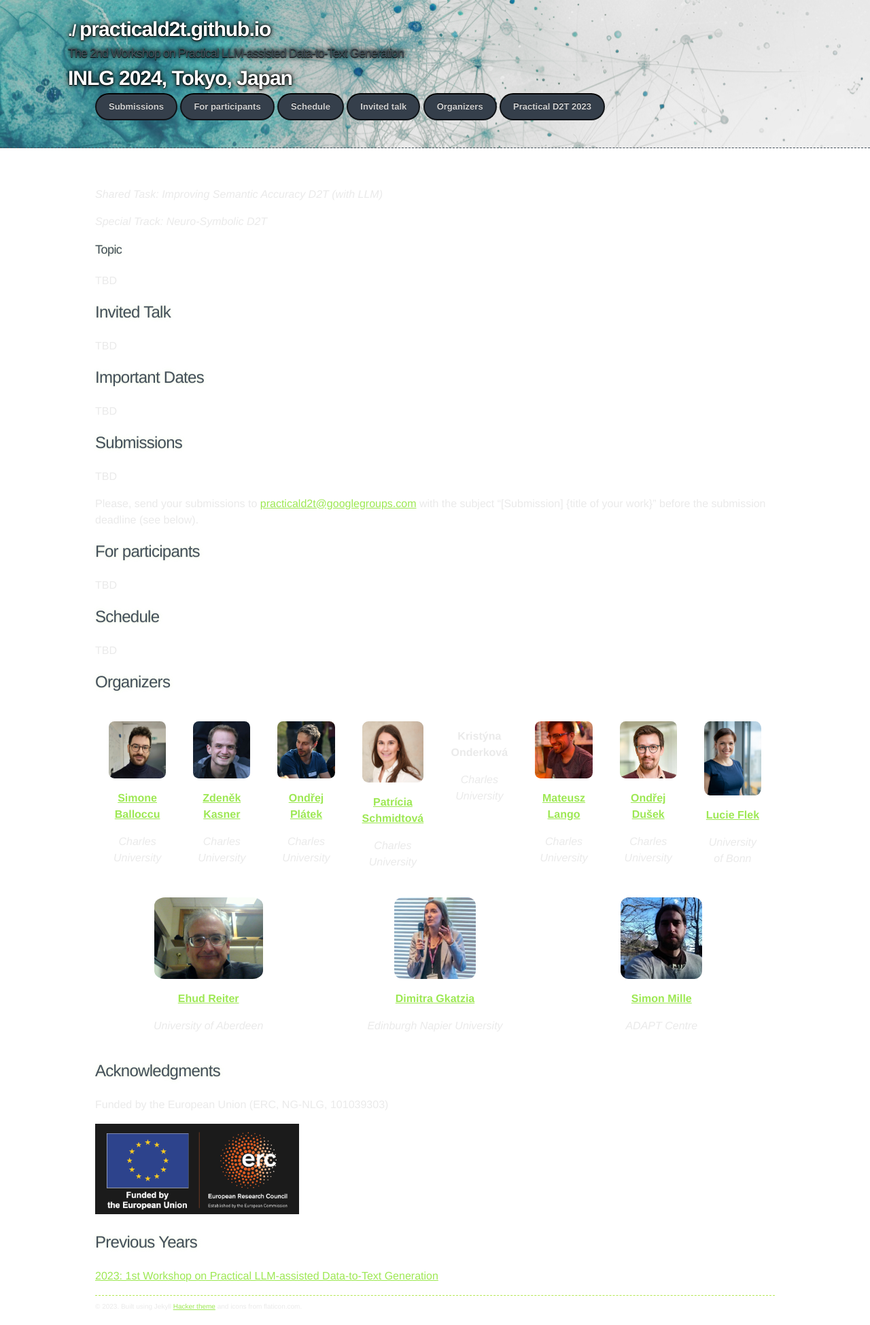
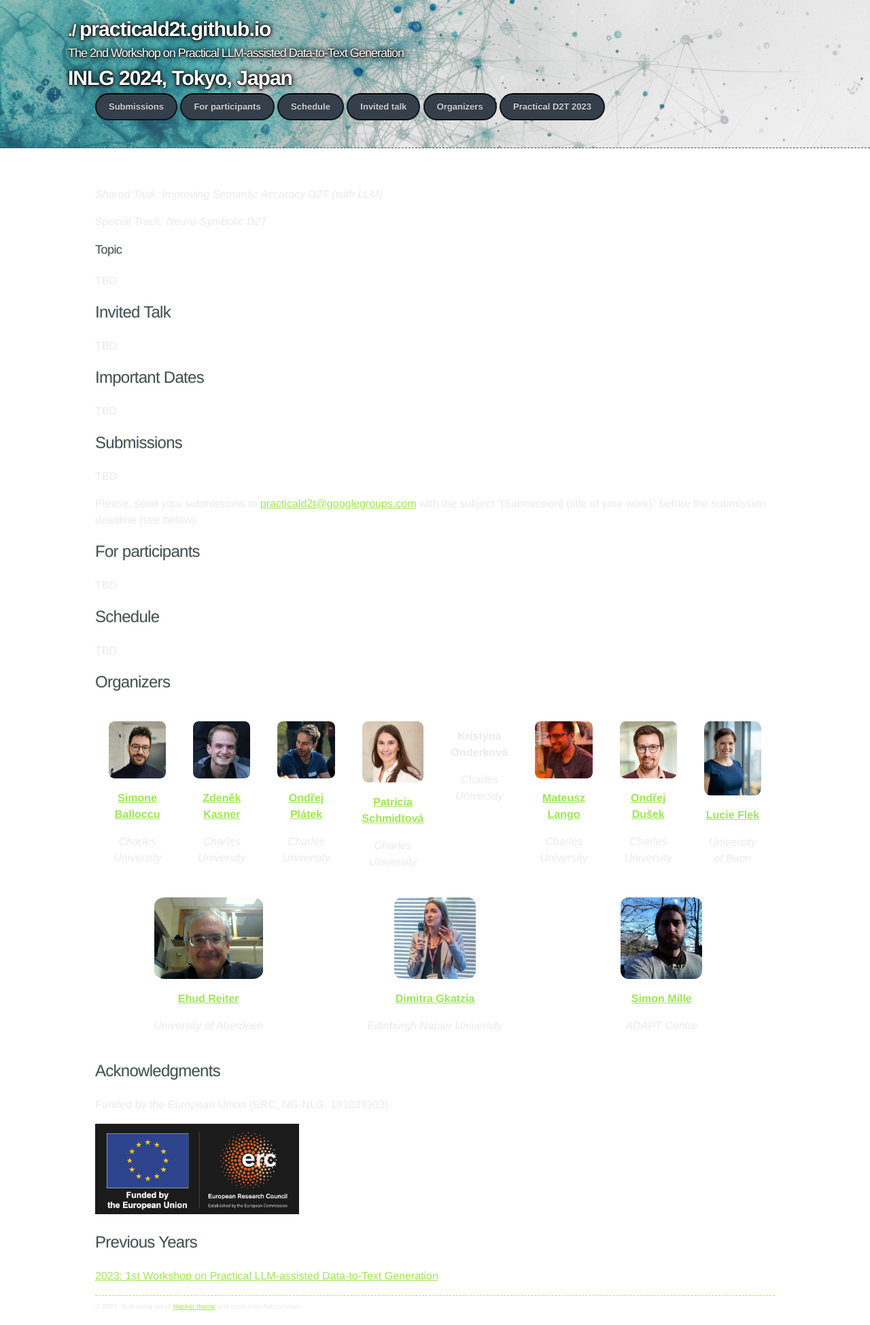
Before and after one commit to practicald2t/practicald2t.github.io, a Jekyll site: the page built from index.md, in a window 1280 px wide. Shown: the whole page at 68% size. Built offline with Jekyll 4.4.1, drawn with Linux system fonts in a browser that asks for light colours.

Commit message:
Update jekyll-theme-hacker.scss

```diff
--- a/_sass/jekyll-theme-hacker.scss
+++ b/_sass/jekyll-theme-hacker.scss
@@ -4,8 +4,8 @@
 $body-background: $cod-grey !default;
 $body-foreground: $gallery !default;
 $header: $conifer !default;
-$blockquote-color: $silver-chalice !default;
-$blockquote-border: $dove-grey !default;
+$blockquote-color: black;//$silver-chalice !default;
+$blockquote-border: black;//$dove-grey !default;
 $container-max-width: 1000px;
 //uccollab: re-theming
 $conifer-replacement: #44505a;
@@ -91,7 +91,7 @@ header h1:before {
 header h2 {
   font-size: 18px;
   font-weight: 300;
-  color: $conifer-replacement;//#666;
+  //color: $conifer-replacement;//#666;
 }
 
 #downloads .btn {
```
